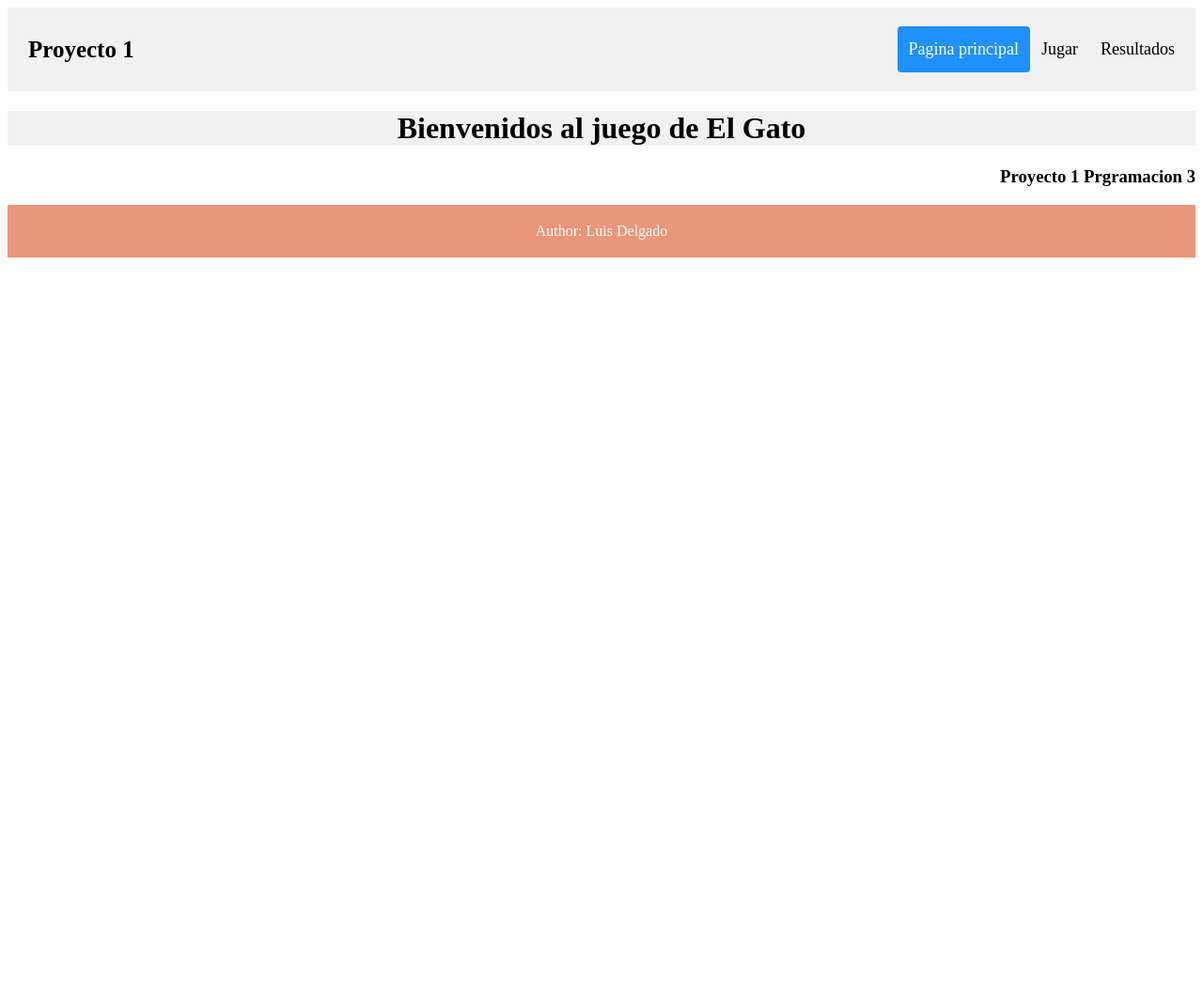
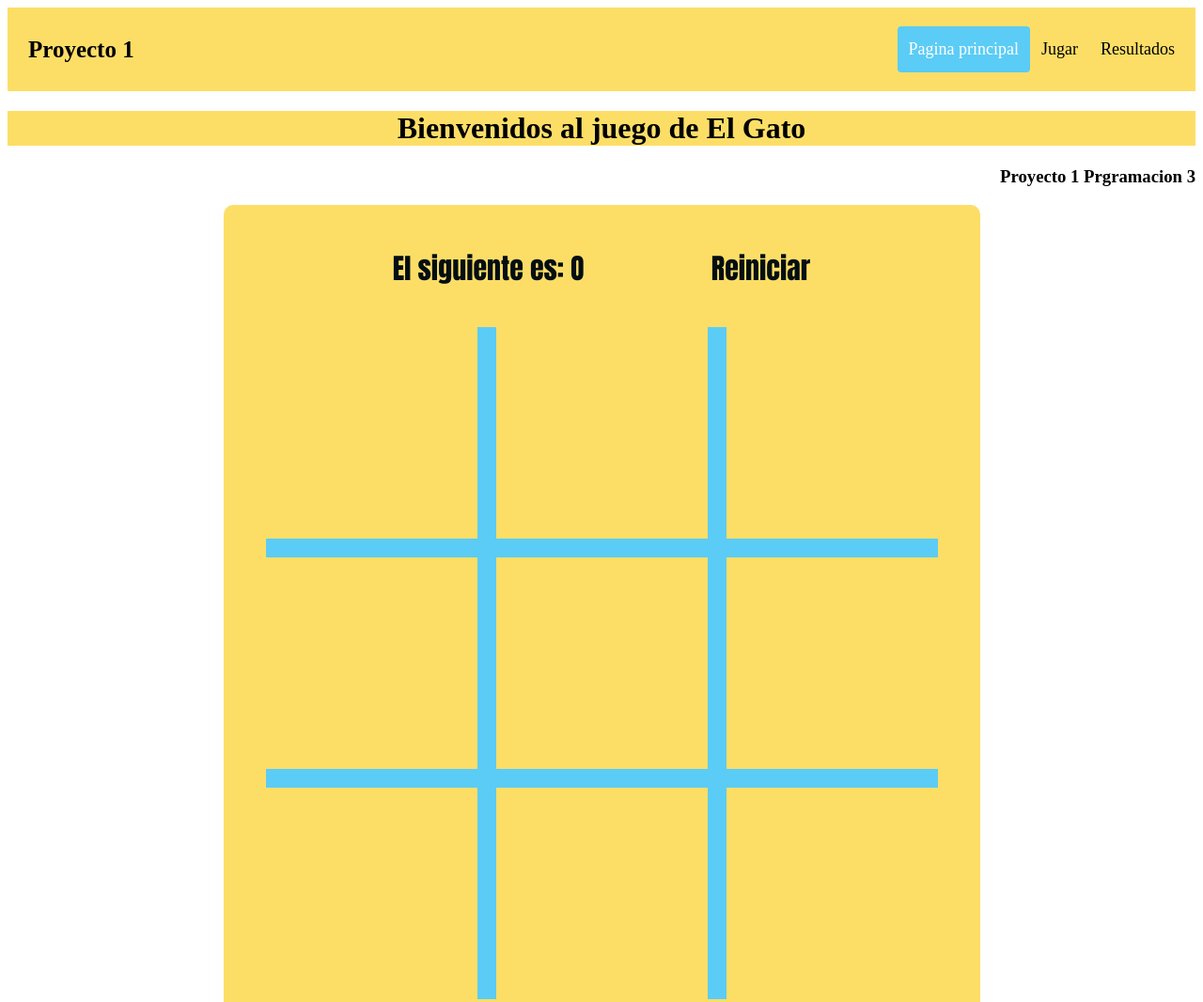
Before and after one commit to ldelgado12/Progra3-Proyecto1, a plain HTML site: page juego.html in a window 1280 px wide. Shown: the top 1066 px of the page at 94% size. Before the commit the page ends 800 px from the top, so only its background shows below. Drawn offline with Linux system fonts and the light colour scheme.

Commit message:
Adding game layout
1- Fixed index.css to match the game layout
2- Adding "Gato" game layout(HTML + CSS) using flex box and grid.

```diff
--- a/css/index.css
+++ b/css/index.css
@@ -1,7 +1,7 @@
 /* Style the header with a grey background and some padding */
 .header {
     overflow: hidden;
-    background-color: #f1f1f1;
+    background-color: #fcde67;
     padding: 20px 10px;
   }
 
@@ -25,13 +25,13 @@
 
   /* Change the background color on mouse-over */
   .header a:hover {
-    background-color: #ddd;
-    color: black;
+    background-color: #5bccf6;
+    color: white;
   }
 
   /* Style the active/current link*/
   .header a.active {
-    background-color: dodgerblue;
+    background-color: #5bccf6;
     color: white;
   }
 
@@ -41,7 +41,7 @@
   }
 
   .titulo {
-    background-color: #f1f1f1;
+    background-color: #fcde67;
     text-align: center;
   }
 
--- a/css/juego.css
+++ b/css/juego.css
@@ -0,0 +1,49 @@
+
+/*Flex permite alinear y distribuir espacio en un contenedor, incluso si el tamanio es dinamico o no sabido*/
+/*https://css-tricks.com/snippets/css/a-guide-to-flexbox/*/
+#cuerpoJuego{
+    display: flex;
+    font-family: Impact, Haettenschweiler, 'Arial Narrow Bold', sans-serif;
+    justify-content: center;
+    color: #030e12;
+}
+
+#contendorJuego{
+    background-color: #fcde67;
+    border-radius: 10px;
+    padding: 45px;
+}
+
+.control{
+    font-size: 30px;
+    display: flex;
+    justify-content: space-evenly;
+}
+
+.reiniciar {
+    cursor: pointer;
+}
+
+.reiniciar:hover{
+    color: #5bccf6;
+}
+
+/*El CSS grid nos permite tener un sistema integrado de dos dimensiones para ordenar nuestro sitio web*/
+/*https://css-tricks.com/snippets/css/complete-guide-grid/*/
+/*fr es una fraccion que puede ser utilizada con CSS GRID.*/
+/*https://css-tricks.com/introduction-fr-css-unit/*/
+#juegoGrid{
+    display: grid;
+    grid-template-columns: repeat(3, 1fr);
+    grid-template-rows: repeat(3, 1fr);
+    gap: 20px;
+    margin-top: 40px;
+    background-color: #5bccf6;
+}
+
+.celda{
+    height: 225px;
+    width: 225px;
+    background-color: #fcde67;
+    cursor: pointer;
+}
--- a/juego.html
+++ b/juego.html
@@ -6,6 +6,7 @@
   <meta name="viewport" content="width=device-width, initial-scale=1.0">
   <title>Pagina principal</title>
   <link rel="stylesheet" href="/css/index.css">
+  <link rel="stylesheet" href="/css/juego.css">
 </head>
 <body class="body">
   <div class="header">
@@ -19,6 +20,25 @@
   <p>
   <h1 class="titulo">Bienvenidos al juego de <strong>El Gato</strong> </h1>
   <h3 class="subTitulo">Proyecto 1 Prgramacion 3</h3>
+  <div id="cuerpoJuego">
+    <div id="contendorJuego">
+      <div class="control">
+        <div class="estatus">El siguiente es: O</div>
+        <div class="reiniciar">Reiniciar</div>
+      </div>
+      <div id='juegoGrid'>
+        <div class="celda"></div>
+        <div class="celda"></div>
+        <div class="celda"></div>
+        <div class="celda"></div>
+        <div class="celda"></div>
+        <div class="celda"></div>
+        <div class="celda"></div>
+        <div class="celda"></div>
+        <div class="celda"></div>
+      </div>
+    </div>
+  </div>
   </p>
   <footer>
     <p>Author: Luis Delgado<br>
```
